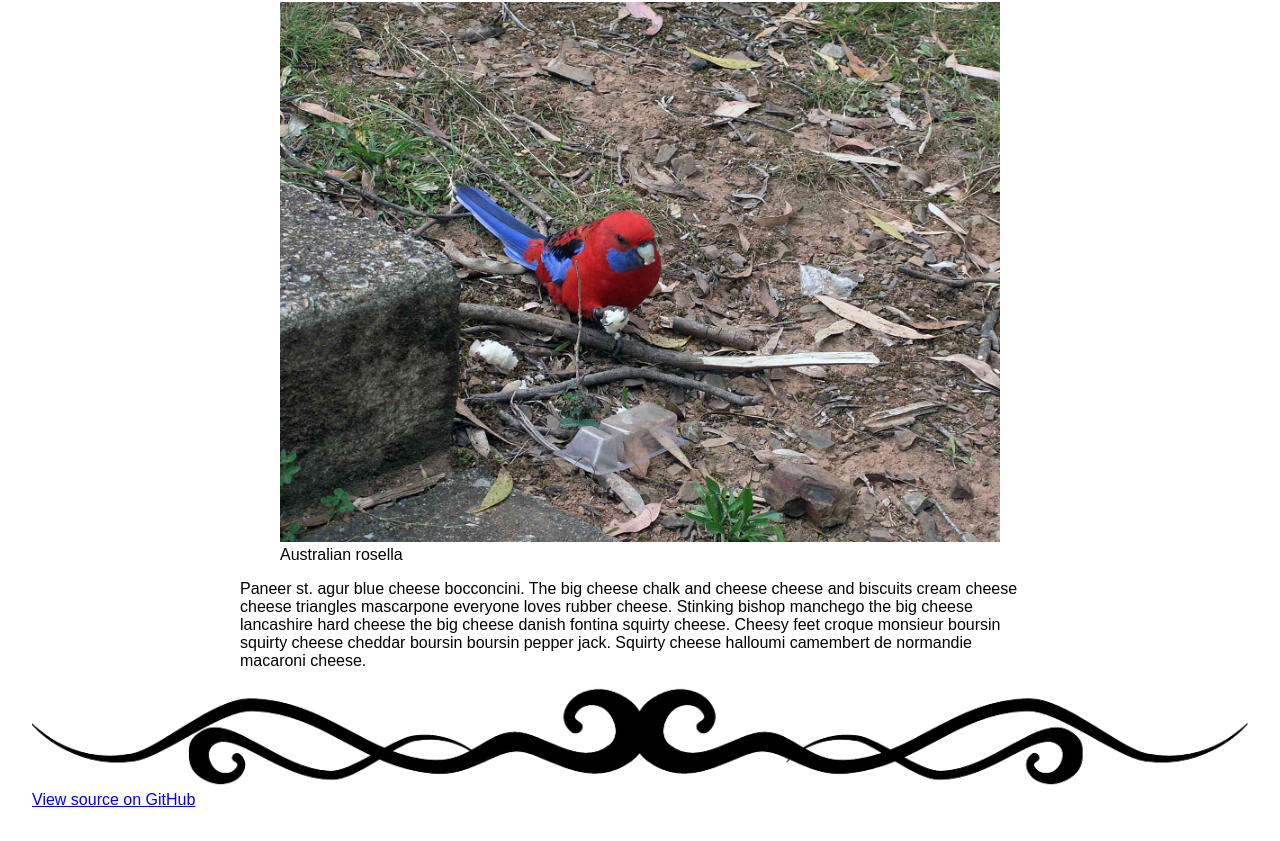
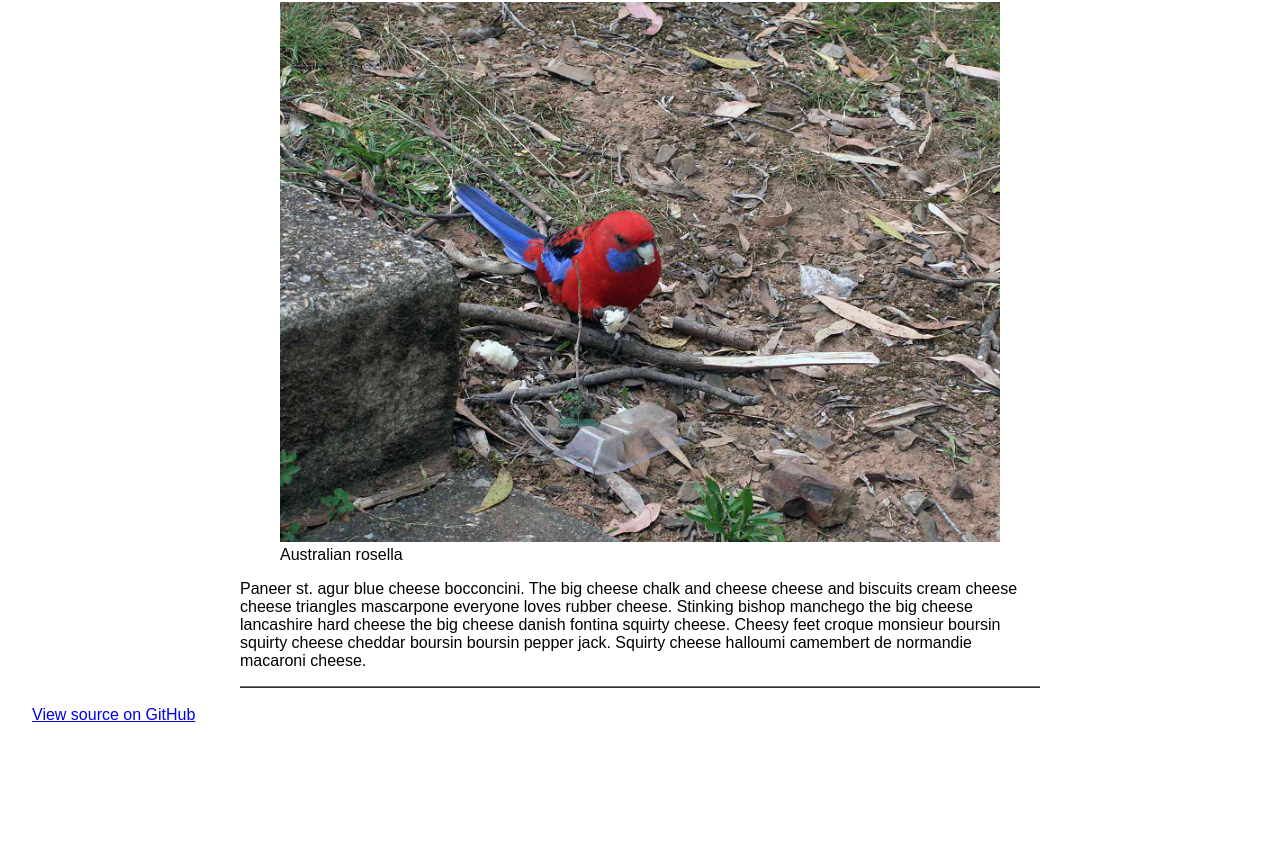
Before and after one commit to aceisScope/playground, a website: page Project-Part-2-Start/index.html in a window 1280 px wide. Shown: the part 5501-6342 px from the top of the page. After the commit the page ends 6257 px from the top, so only its background shows below. Drawn offline with Linux system fonts and the light colour scheme.

Commit message:
replace separator image with css

```diff
--- a/Project-Part-2-Start/css/main.css
+++ b/Project-Part-2-Start/css/main.css
@@ -16,3 +16,9 @@ h1 {
 img {
   max-width: 100%;
 }
+
+.line-separator{
+  height: 1px;
+  background: #717171;
+  border-bottom: 1px solid #313030;
+}
--- a/Project-Part-2-Start/index.html
+++ b/Project-Part-2-Start/index.html
@@ -92,9 +92,10 @@
 
     <p>Paneer st. agur blue cheese bocconcini. The big cheese chalk and cheese cheese and biscuits cream cheese cheese triangles mascarpone everyone loves rubber cheese. Stinking bishop manchego the big cheese lancashire hard cheese the big cheese danish fontina squirty cheese. Cheesy feet croque monsieur boursin squirty cheese cheddar boursin boursin pepper jack. Squirty cheese halloumi camembert de normandie macaroni cheese.</p>
 
+    <div class="line-separator"></div>
+
   </article>
 
-  <img style="max-width: 100%" src="images_src/fixed/flourish.png">
   <!--
   Flourish credit: http://pixabay.com/en/flourish-line-border-decoration-31609/
   -->
```
